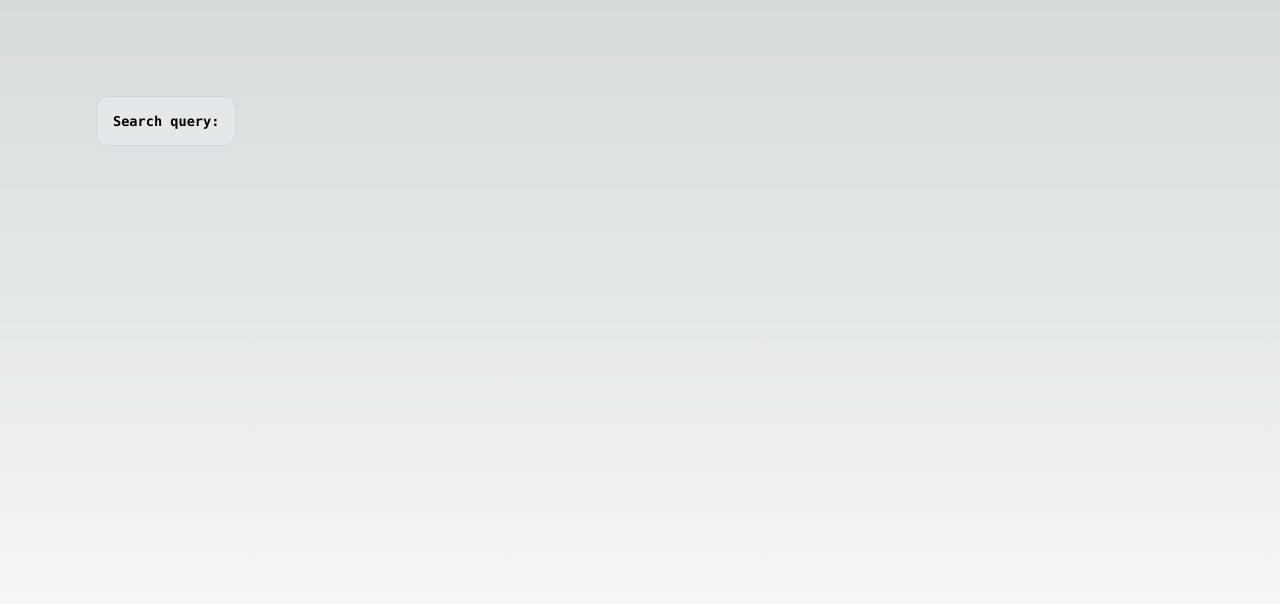
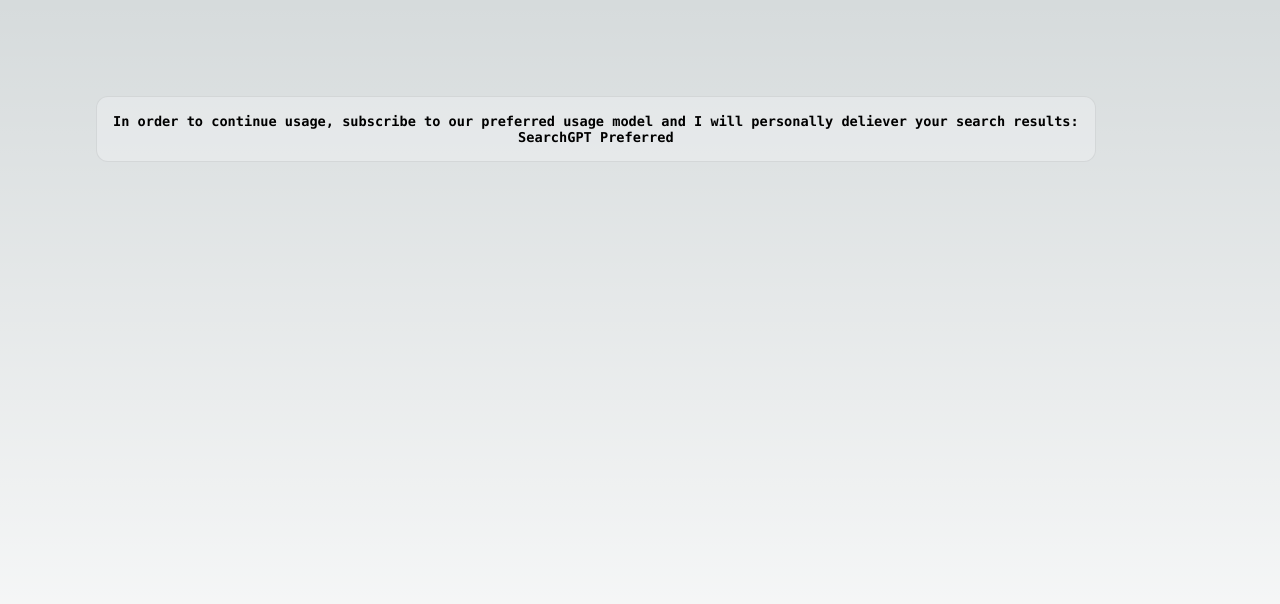
Before and after one commit to sdan/searchgpt, a Next.js app: page /search in a window 1280 px wide. Shown: the top 604 px of the page. Built offline with nearby package versions, Linux system fonts and the light colour scheme.

Commit message:
abuse, turn off api

```diff
--- a/pages/api/search.ts
+++ b/pages/api/search.ts
@@ -5,7 +5,7 @@
 const { Configuration, OpenAIApi, ChatCompletion } = require("openai");
 
 const configuration = new Configuration({
-  apiKey: process.env.OPENAI_API_KEY,
+  apiKey: process.env.OPENAI_API_KEY_BAD,
 });
 const openai = new OpenAIApi(configuration);
 
--- a/pages/search.tsx
+++ b/pages/search.tsx
@@ -67,16 +67,16 @@
         <div className={styles.description}>
           <div>
             <p>
-              <b>Search query: {router.query.q}</b>
+              <b>In order to continue usage, subscribe to our preferred usage model and I will personally deliever your search results: <a href="https://buy.stripe.com/14kg2tg4Sd8p3608wH">SearchGPT Preferred</a></b>
             </p>
 
-            {isLoading ? (
+            {/* {isLoading ? (
               <p>Loading...</p>
             ) : (
               <div style={{ whiteSpace: "pre-wrap" }}>
                 {formatText(results)}
               </div>
-            )}
+            )} */}
           </div>
         </div>
       </main>
```
